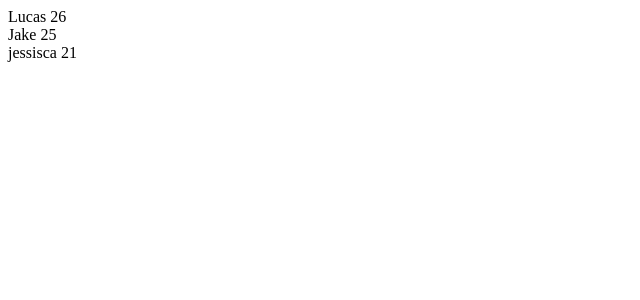
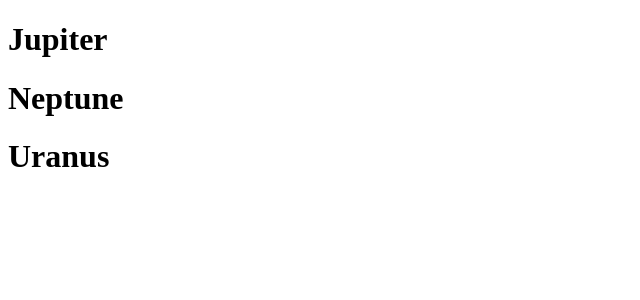
Before and after one commit to lucasmrbarros/React, a React (Create React App) app in the folder learning/: page / in a window 1280 px wide. Shown: the top 300 px of the page, without its empty margins (0-640 px from the left). Built offline with nearby package versions, Linux system fonts and the light colour scheme.

Commit message:
Lists exercice

```diff
--- a/learning/src/App.js
+++ b/learning/src/App.js
@@ -1,17 +1,20 @@
 import style  from './App.module.css';
-import { User } from './User';
+import { Planet } from './Planet';
 
 function App() {
-  const users = [
-    {name: "Lucas", age: 26},
-    {name: "Jake", age: 25},
-    {name: "jessisca", age: 21}
+  const planets = [
+    {name: "Mars", isGasPlanet: false},
+    {name: "Earth", isGasPlanet: false},
+    {name: "Jupiter", isGasPlanet: true},
+    {name: "Venus", isGasPlanet: false},
+    {name: "Neptune", isGasPlanet: true},
+    {name: "Uranus", isGasPlanet: true}
   ]
+
   return (
     <div ClassName = "App">
-      {users.map((user, key) => {
-        return <User name={user.name} age={user.age}/>
-      })}
+      {planets.map((planet, key) => planet.isGasPlanet && <h1> {planet.name} </h1>
+      )}
     </div>
   );
 }
--- /dev/null
+++ b/learning/src/Planet.js
@@ -0,0 +1,8 @@
+export const Planet = (props) =>
+{
+    return (
+        <div>
+        {props.name}
+    </div>
+    );
+}
--- a/learning/src/User.js
+++ /dev/null
@@ -1,7 +0,0 @@
-export const User = (props) =>{
-    return (
-      <div>
-        {props.name} {props.age}
-      </div>
-    );
-  };
```
